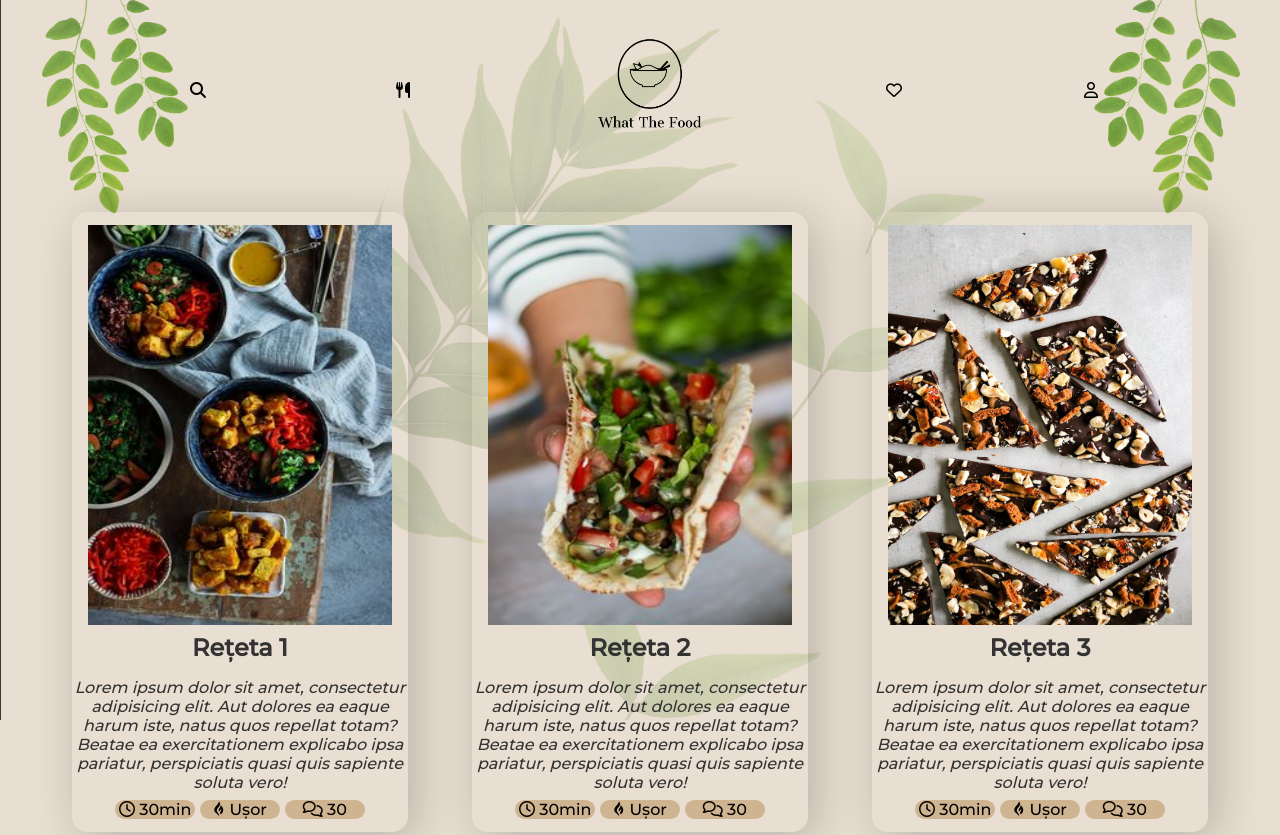
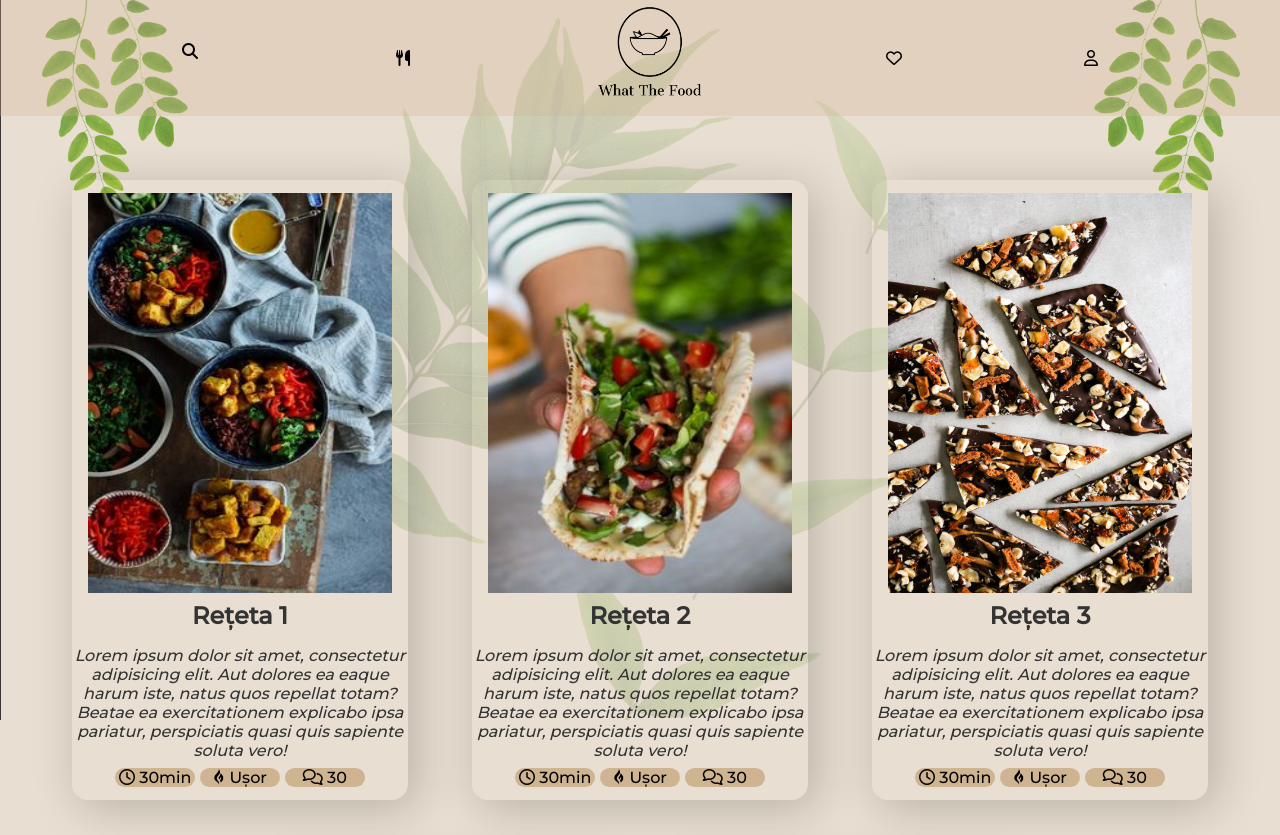
Before and after one commit to georgianaB20/WebTechnologiesProject, a plain HTML site: page tw proiect/views/index.html in a window 1280 px wide. Shown: the top 835 px of the page. Drawn offline with Linux system fonts and the light colour scheme.

Commit message:
Nav sticky

```diff
--- a/tw proiect/css/nav.css
+++ b/tw proiect/css/nav.css
@@ -13,11 +13,18 @@ body {
     width: 7em;
 }
 
+header {
+    position: sticky;
+    top: 0;
+    background-color: rgba(207, 180, 145, 0.3);
+}
+
 .nav {
     display: flex;
     justify-content: space-evenly;
     align-items: center;
-    margin-top: 2em;
+    position: sticky;
+    top: 0;
 }
 
 .nav li {
@@ -69,7 +76,8 @@ body {
     transition: 0.6s;
 }
 
-nav a{
+.nav a{
+    display: block;
     text-decoration: none;
     color:inherit;
 }
```
